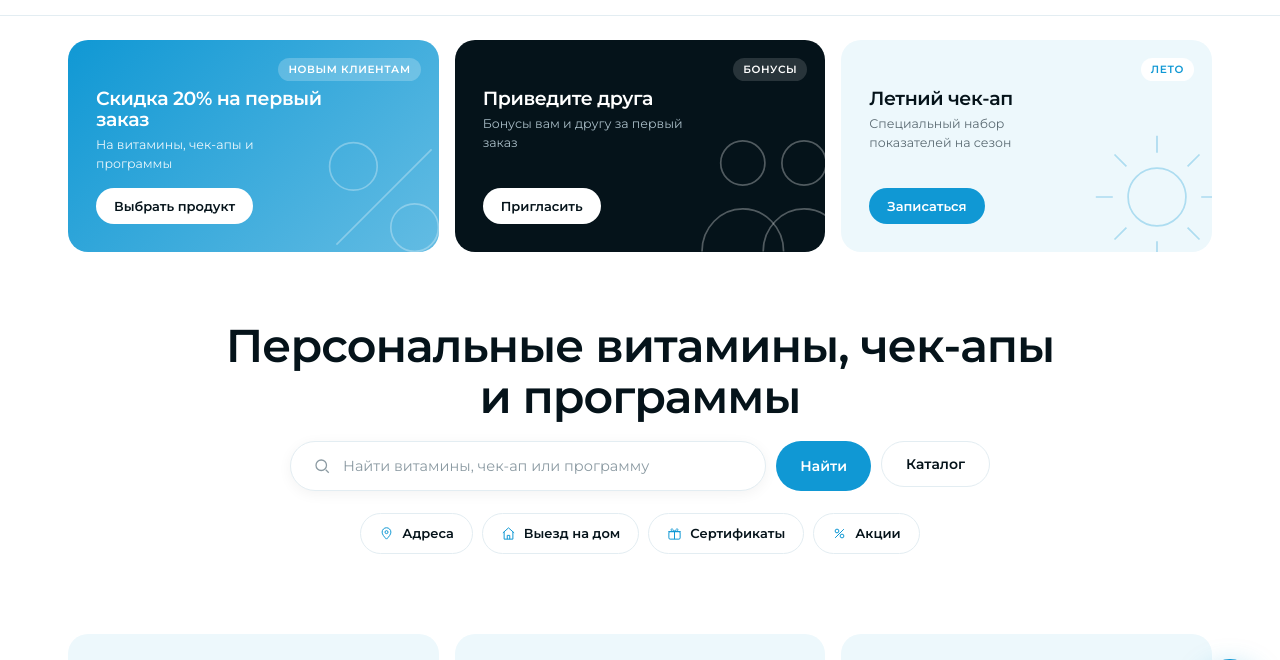
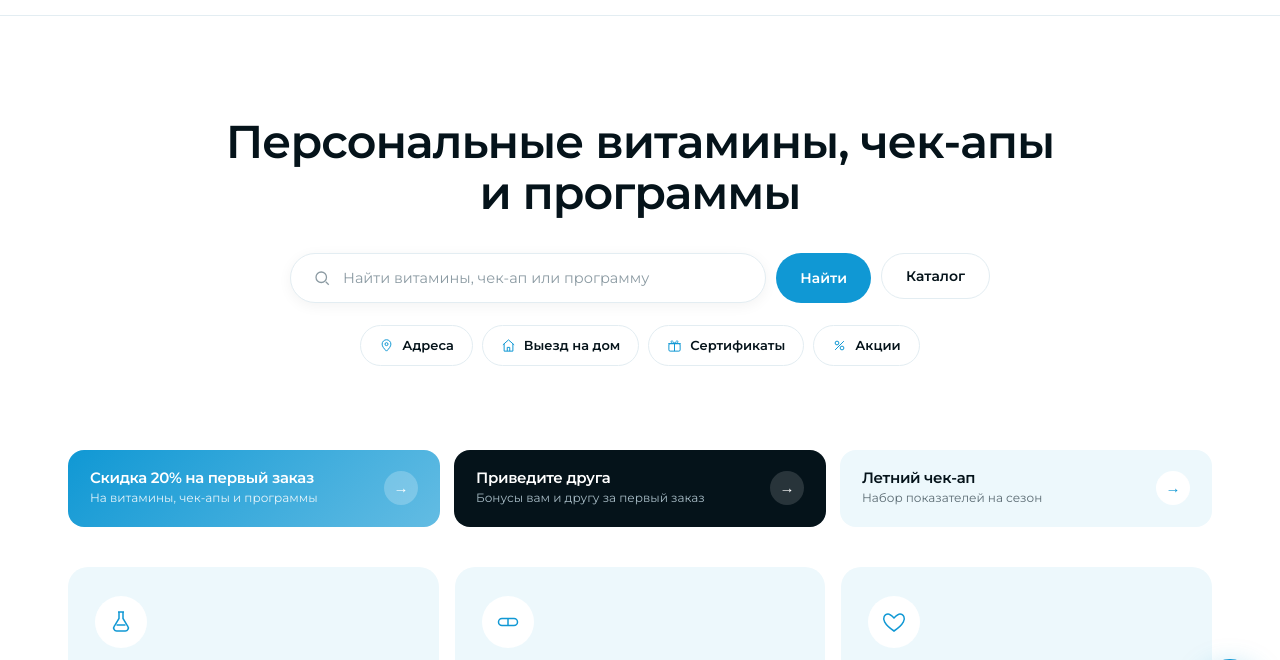
Before and after one commit to slnkt/bioniq-main-prototype, a plain HTML site: page index.html in a window 1280 px wide. Shown: the part 63-723 px from the top of the page. Drawn offline with Linux system fonts and the light colour scheme.

Commit message:
Разгрузка первого экрана: герой первым, промо — компактные плитки ниже
По паттернам магазинных главных (SuppCo, Oasis, Bodybuilding.com):
один якорь на первом экране — поиск; промо не стоит до контента.
Плитки промо ужаты до строк с кнопкой-стрелкой, заглушки не прыгают наверх.

Co-Authored-By: Claude Opus 4.8 <noreply@anthropic.com>

```diff
--- a/index.html
+++ b/index.html
@@ -94,36 +94,27 @@ header.scrolled .header-right{margin-left:0}
 .icn-btn:hover{background:var(--bg-light)}
 .icn-btn svg{width:21px;height:21px;stroke:var(--dark);fill:none;stroke-width:1.5}
 
-/* ============ ПРОМО ============ */
-.promo{display:grid;grid-template-columns:repeat(3,1fr);gap:16px;margin:24px 0 8px}
-.promo-card{border-radius:var(--radius);padding:48px 28px 28px;min-height:190px;position:relative;overflow:hidden;
-  display:flex;flex-direction:column;justify-content:space-between;gap:14px;transition:.25s}
-.promo-card:hover{transform:translateY(-3px)}
-.promo-card h3{font-size:19px;margin-bottom:6px;max-width:74%;position:relative;z-index:2}
-.promo-card p{font-size:12.5px;max-width:70%;position:relative;z-index:2}
-.promo-card .btn{align-self:flex-start;position:relative;z-index:2}
-.promo-tag{position:absolute;top:18px;right:18px;font-size:10.5px;font-weight:600;letter-spacing:.06em;
-  text-transform:uppercase;padding:4px 10px;border-radius:100px;z-index:2}
-/* 1 — фирменный градиент */
+/* ============ ПРОМО — компактные плитки под героем ============ */
+.promo{display:grid;grid-template-columns:repeat(3,1fr);gap:14px}
+.promo-card{border-radius:16px;padding:20px 22px;display:flex;align-items:center;gap:16px;transition:.22s;cursor:pointer}
+.promo-card:hover{transform:translateY(-2px)}
+.promo-card>div{flex:1;min-width:0}
+.promo-card h3{font-size:15px;margin-bottom:3px}
+.promo-card p{font-size:12px;line-height:1.4}
+.promo-go{flex:none;width:34px;height:34px;border-radius:50%;display:grid;place-items:center;font-weight:600;font-size:15px}
 .promo-1{background:var(--grad);color:#fff}
-.promo-1 p{color:rgba(255,255,255,.9)}
-.promo-1 .promo-tag{background:rgba(255,255,255,.22)}
-/* 2 — тёмный */
+.promo-1 p{color:rgba(255,255,255,.88)}
+.promo-1 .promo-go{background:rgba(255,255,255,.22);color:#fff}
 .promo-2{background:var(--dark);color:#fff}
 .promo-2 p{color:#a9bdc7}
-.promo-2 .promo-tag{background:rgba(255,255,255,.14)}
-/* 3 — светлый фирменный */
+.promo-2 .promo-go{background:rgba(255,255,255,.14);color:#fff}
 .promo-3{background:var(--bg-light);color:var(--dark)}
 .promo-3 p{color:var(--muted)}
-.promo-3 .promo-tag{background:#fff;color:var(--blue)}
-.promo-art{position:absolute;right:-30px;bottom:-30px;width:170px;height:170px;opacity:.9;z-index:1}
-.promo-art svg{width:100%;height:100%;fill:none;stroke-width:1}
-.promo-1 .promo-art svg,.promo-2 .promo-art svg{stroke:rgba(255,255,255,.34)}
-.promo-3 .promo-art svg{stroke:rgba(16,152,212,.32)}
+.promo-3 .promo-go{background:#fff;color:var(--blue)}
 
 /* ============ ГЕРОЙ ============ */
-.hero{text-align:center;padding:60px 0 40px}
-.hero h1{font-size:clamp(30px,3.9vw,46px);max-width:860px;margin:0 auto 18px}
+.hero{text-align:center;padding:100px 0 84px}
+.hero h1{font-size:clamp(30px,3.9vw,46px);max-width:860px;margin:0 auto 34px}
 /* подчёркивание фирменным градиентом — текст остаётся тёмным */
 .hero h1 b{font-weight:600;background:var(--grad);background-repeat:no-repeat;
   background-position:0 90%;background-size:100% 9px;padding-bottom:2px}
@@ -418,37 +409,6 @@ footer{background:var(--dark);color:#fff;padding:72px 0 32px;margin-top:20px}
 
 <div class="wrap">
 
-<!-- ============ ПРОМО ============ -->
-<div class="promo" id="promo">
-  <div class="promo-card promo-1">
-    <span class="promo-tag">новым клиентам</span>
-    <div>
-      <h3>Скидка 20% на первый заказ</h3>
-      <p>На витамины, чек-апы и программы</p>
-    </div>
-    <button class="btn btn-white btn-sm" data-goto="all">Выбрать продукт</button>
-    <span class="promo-art"><svg viewBox="0 0 100 100"><circle cx="32" cy="32" r="14"/><circle cx="68" cy="68" r="14"/><path d="M78 22L22 78"/></svg></span>
-  </div>
-  <div class="promo-card promo-2">
-    <span class="promo-tag">бонусы</span>
-    <div>
-      <h3>Приведите друга</h3>
-      <p>Бонусы вам и другу за первый заказ</p>
-    </div>
-    <button class="btn btn-white btn-sm">Пригласить</button>
-    <span class="promo-art"><svg viewBox="0 0 100 100"><circle cx="34" cy="30" r="13"/><circle cx="70" cy="30" r="13"/><path d="M10 82c0-14 11-25 24-25s24 11 24 25"/><path d="M46 82c0-14 11-25 24-25s24 11 24 25"/></svg></span>
-  </div>
-  <div class="promo-card promo-3">
-    <span class="promo-tag">лето</span>
-    <div>
-      <h3>Летний чек-ап</h3>
-      <p>Специальный набор показателей на сезон</p>
-    </div>
-    <button class="btn btn-primary btn-sm" data-goto="checkup">Записаться</button>
-    <span class="promo-art"><svg viewBox="0 0 100 100"><circle cx="50" cy="50" r="17"/><path d="M50 14v10M50 76v10M14 50h10M76 50h10M25 25l7 7M68 68l7 7M75 25l-7 7M32 68l-7 7"/></svg></span>
-  </div>
-</div>
-
 <!-- ============ ГЕРОЙ ============ -->
 <section class="hero">
   <h1>Персональные витамины, чек-апы и программы</h1>
@@ -477,6 +437,31 @@ footer{background:var(--dark);color:#fff;padding:72px 0 32px;margin-top:20px}
       <svg viewBox="0 0 24 24"><circle cx="8" cy="8" r="3"/><circle cx="16" cy="16" r="3"/><path d="M19 5L5 19"/></svg>Акции</a>
   </div>
 </section>
+
+<!-- ============ ПРОМО ============ -->
+<div class="promo" id="promo">
+  <a class="promo-card promo-1" data-goto="all" href="#products">
+    <div>
+      <h3>Скидка 20% на первый заказ</h3>
+      <p>На витамины, чек-апы и программы</p>
+    </div>
+    <span class="promo-go">→</span>
+  </a>
+  <a class="promo-card promo-2" href="#">
+    <div>
+      <h3>Приведите друга</h3>
+      <p>Бонусы вам и другу за первый заказ</p>
+    </div>
+    <span class="promo-go">→</span>
+  </a>
+  <a class="promo-card promo-3" data-goto="checkup" href="#products">
+    <div>
+      <h3>Летний чек-ап</h3>
+      <p>Набор показателей на сезон</p>
+    </div>
+    <span class="promo-go">→</span>
+  </a>
+</div>
 
 <!-- ============ КАТЕГОРИИ ============ -->
 <section class="section" id="cats" style="padding-top:40px">
@@ -814,6 +799,10 @@ function goProducts(f){
 document.querySelectorAll('[data-goto]').forEach(function(el){
   el.addEventListener('click',function(e){e.preventDefault();goProducts(el.dataset.goto)});
 });
+/* заглушки не должны прыгать к началу страницы */
+document.querySelectorAll('a[href="#"]').forEach(function(a){
+  a.addEventListener('click',function(e){e.preventDefault()});
+});
 function goProduct(p){
   document.getElementById('products').scrollIntoView({behavior:'smooth',block:'start'});
   setTimeout(function(){railTo(p.el);highlight(p.el)},450);
```
